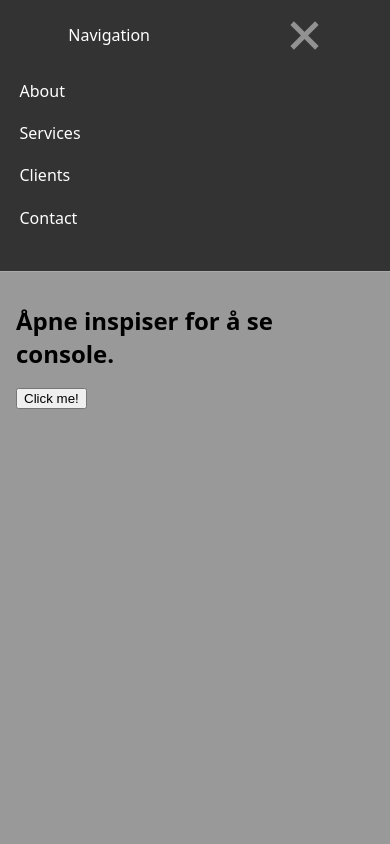
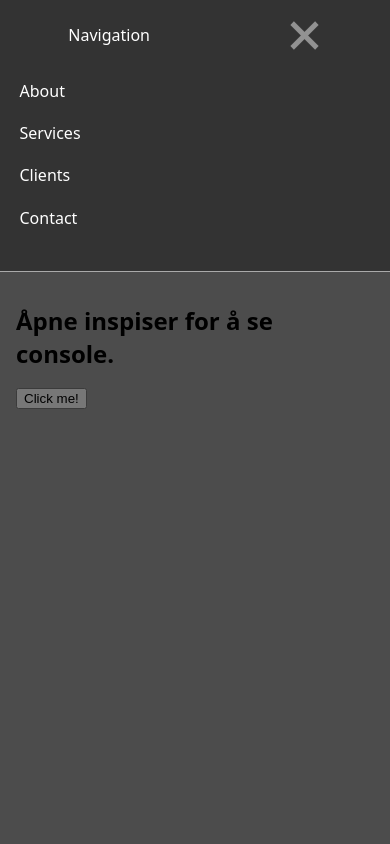
Before and after one commit to LarsMagneGlodedata/lars-glode-uke5-javascript, a website: page index.html in a window 390 px wide. Both pictures are taken after a click on the element 304 px from the left and 35 px from the top of the page. Shown: the top 844 px of the page. Drawn offline with Linux system fonts and the light colour scheme.

Commit message:
fixa litt og finished

```diff
--- a/index.html
+++ b/index.html
@@ -9,6 +9,7 @@
     </script>
   </head>
   <body>
+    <header>
       <nav>
         <div class="nav1">
           <p>Navigation</p>
@@ -17,18 +18,18 @@
             <div class="bar2"></div>
             <div class="bar3"></div>
           </div>
-        </a>
         </div>
         <div class="navMenu">
           <a href="">About</a>
           <a href="">Services</a>
           <a href="">Clients</a>
           <a href="">Contact</a>
+          <!-- <div class="overlay"></div> -->
         </div>
-      </ul>
       </nav>
+    </header>
     <main>
-      <div class="overflow"></div>
+      <div class="overlay"></div>
       <h1>Åpne inspiser for å se console.</h1>
       <section>
         <!-- <button onclick="businessCard()">Click me!</button> -->
--- a/script.js
+++ b/script.js
@@ -97,11 +97,13 @@ console.log("-----------------------------------")
     const overflow = document.querySelector(".overflow")
     const body = document.querySelector("body")
     const main = document.querySelector("main")
+    const overlay = document.querySelector(".overlay")
 
     // function for å åpne nav
      function openNav() {
         navMenu.style.height = "193px"
         body.style.backgroundColor = "rgba(0,0,0,0.4)";
+        overlay.style.height = "100%"
         burger.classList.toggle("change")
         if (navMenu)
         navMenu.style.height === "193px"
@@ -112,6 +114,7 @@ console.log("-----------------------------------")
      function closeNav() {
         navMenu.style.height = "0"
         body.style.backgroundColor = "white"
+        overlay.style.height = "0"
         burger.classList.toggle("change")
         if (navMenu)
         navMenu.style.height === "0"
--- a/styles.css
+++ b/styles.css
@@ -46,6 +46,11 @@ footer {
 
 
 @media screen and (max-width: 600px) {
+
+  header {
+    position: relative;
+    z-index: 1;
+  }
   nav {
     flex-direction: column;
   }
@@ -59,11 +64,13 @@ footer {
 
   .nav1 p {
     color: white;
+
   }
 
   .burger {
     background-color: #333333;
     cursor: pointer;
+
   }
 
   .bar1, .bar2, .bar3 {
@@ -72,6 +79,7 @@ footer {
     background-color: rgb(146, 146, 146);
     margin: 6px 0;
     transition: 0.4s;
+
   }
 
   .change .bar1 {
@@ -91,9 +99,9 @@ footer {
     width: 100vw;
     padding: 0 5vw;
     transition: 0.5s;
-    z-index: 1;
     overflow: hidden;
     height: 0;
+
   }
 
   .navMenu a {
@@ -103,7 +111,23 @@ footer {
     height: 5vh;
     align-content: center;
     color: white;
+
   }
+
+  .overlay {
+    position: absolute;
+    display: block;
+    width: 100%;
+    height: 0;
+    top: 78px;
+    bottom: 0;
+    left: 0;
+    right: 0;
+    background-color: rgba(0,0,0,0.5);
+    cursor: pointer;
+    transition: 0.5s;
+  }
+
 
 }
 
```
Lines whose indentation alone changed are shown as unchanged.
